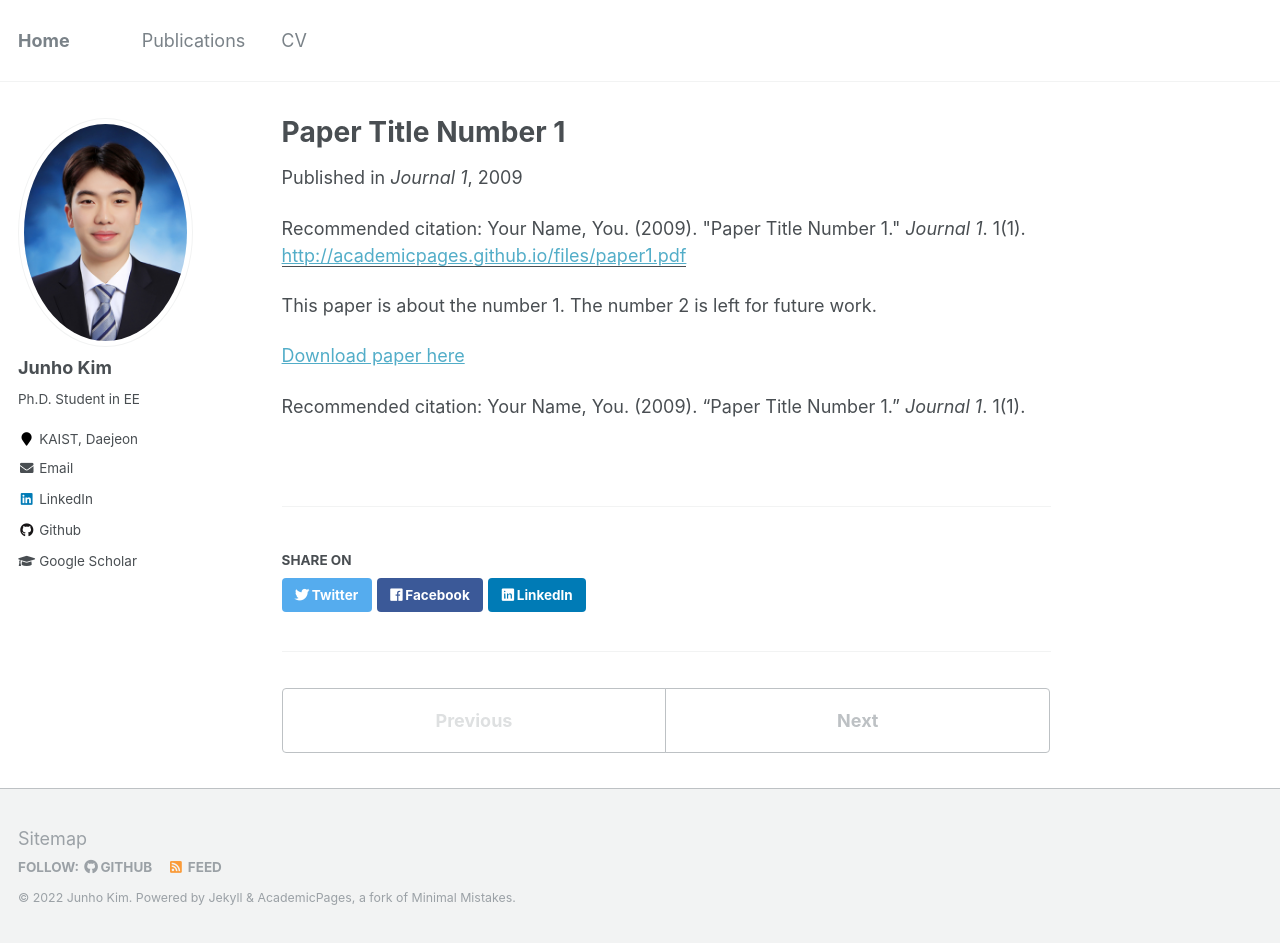
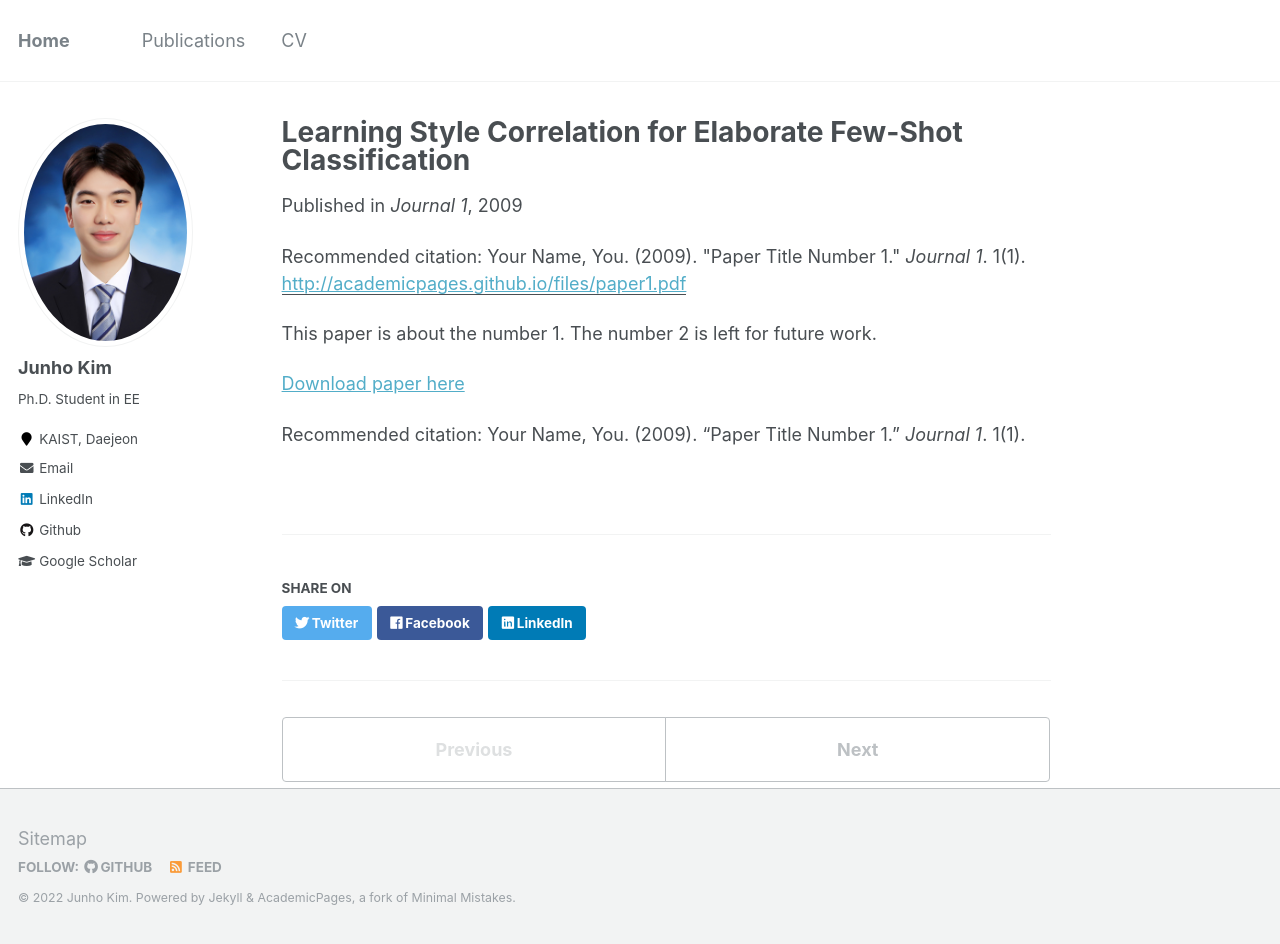
Before and after one commit to jhkim0911/jhkim0911, a Jekyll site: the page built from _publications/2009-10-01-paper-title-number-1.md, in a window 1280 px wide and 944 px high. Built offline with Jekyll 4.4.1, drawn with Linux system fonts in a browser that asks for light colours.

Commit message:
Update 2009-10-01-paper-title-number-1.md

```diff
--- a/_publications/2009-10-01-paper-title-number-1.md
+++ b/_publications/2009-10-01-paper-title-number-1.md
@@ -1,5 +1,5 @@
 ---
-title: "Paper Title Number 1"
+title: "Learning Style Correlation for Elaborate Few-Shot Classification"
 collection: publications
 permalink: /publication/2009-10-01-paper-title-number-1
 excerpt: 'This paper is about the number 1. The number 2 is left for future work.'
```
